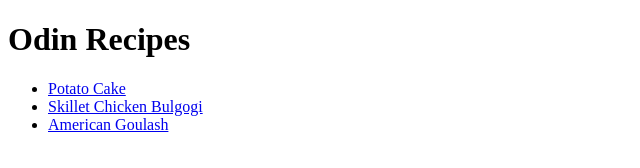
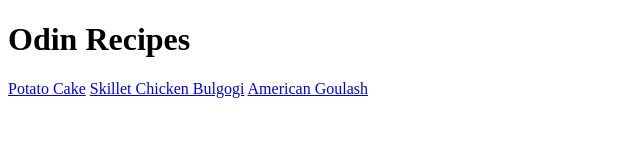
Before and after one commit to Srteddy14/odin-recipes, a plain HTML site: page index.html in a window 1280 px wide. Shown: the whole page, without its empty margins (0-640 px from the left). Drawn offline with Linux system fonts and the light colour scheme.

Commit message:
Revert "<feat>(pages):Add unordered list on the index page"
This reverts commit 569d359195fa15da4f9b14fcbeddbd89a20887f4.
<fix>(index):Add unordered list on the index page

```diff
--- a/index.html
+++ b/index.html
@@ -7,10 +7,8 @@
 </head>
 <body>
     <h1>Odin Recipes</h1>
-    <ul>
-        <li><a href="./pages/potato-cake.html" rel="noopener noreferrer">Potato Cake</a></li>
-        <li><a href="./pages/skillet-chicken-bulgogi.html" rel="noopener noreferrer">Skillet Chicken Bulgogi</a></li>
-        <li><a href="./pages/american-goulash.html" rel="noopener noreferrer">American Goulash</a></li>
-    </ul>
+    <a href="./pages/potato-cake.html" rel="noopener noreferrer">Potato Cake</a>
+    <a href="./pages/skillet-chicken-bulgogi.html" rel="noopener noreferrer">Skillet Chicken Bulgogi</a>
+    <a href="./pages/american-goulash.html" rel="noopener noreferrer">American Goulash</a>
 </body>
 </html>
```
